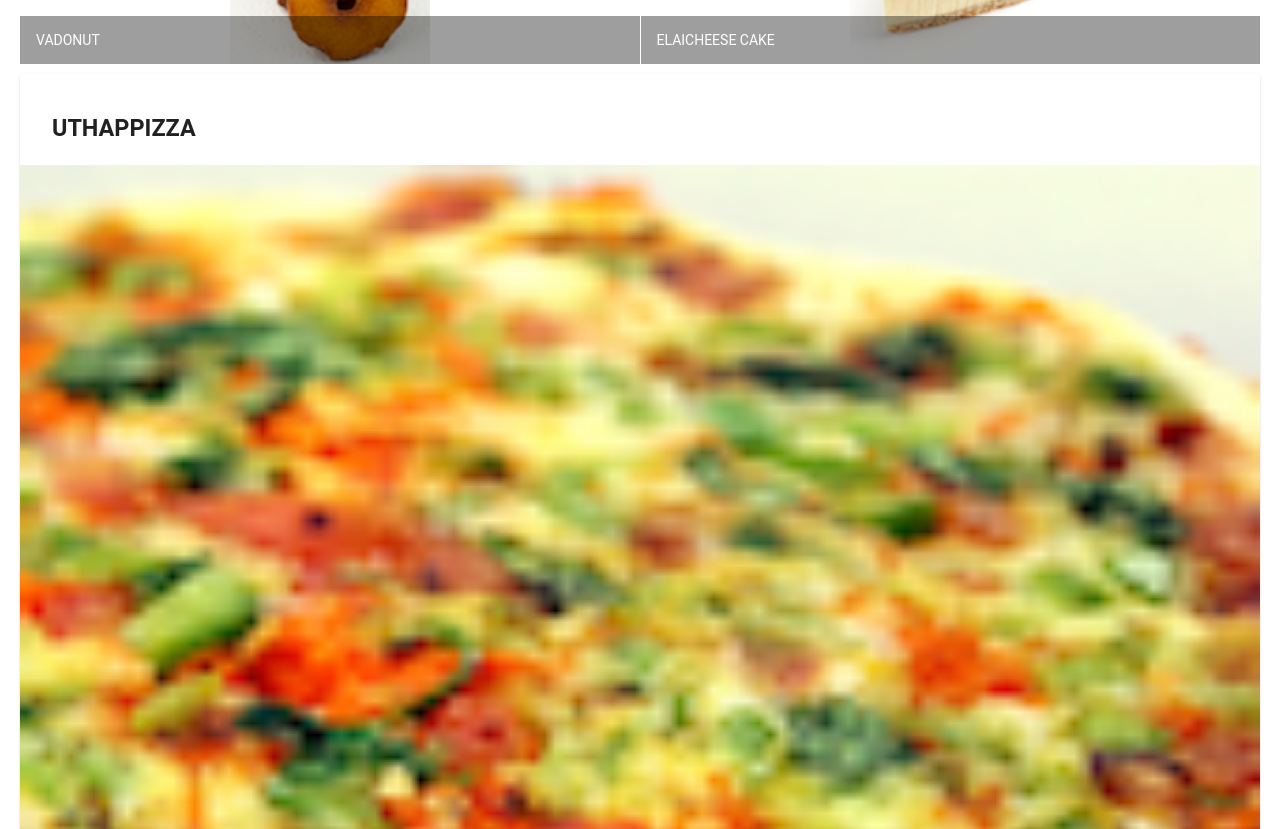
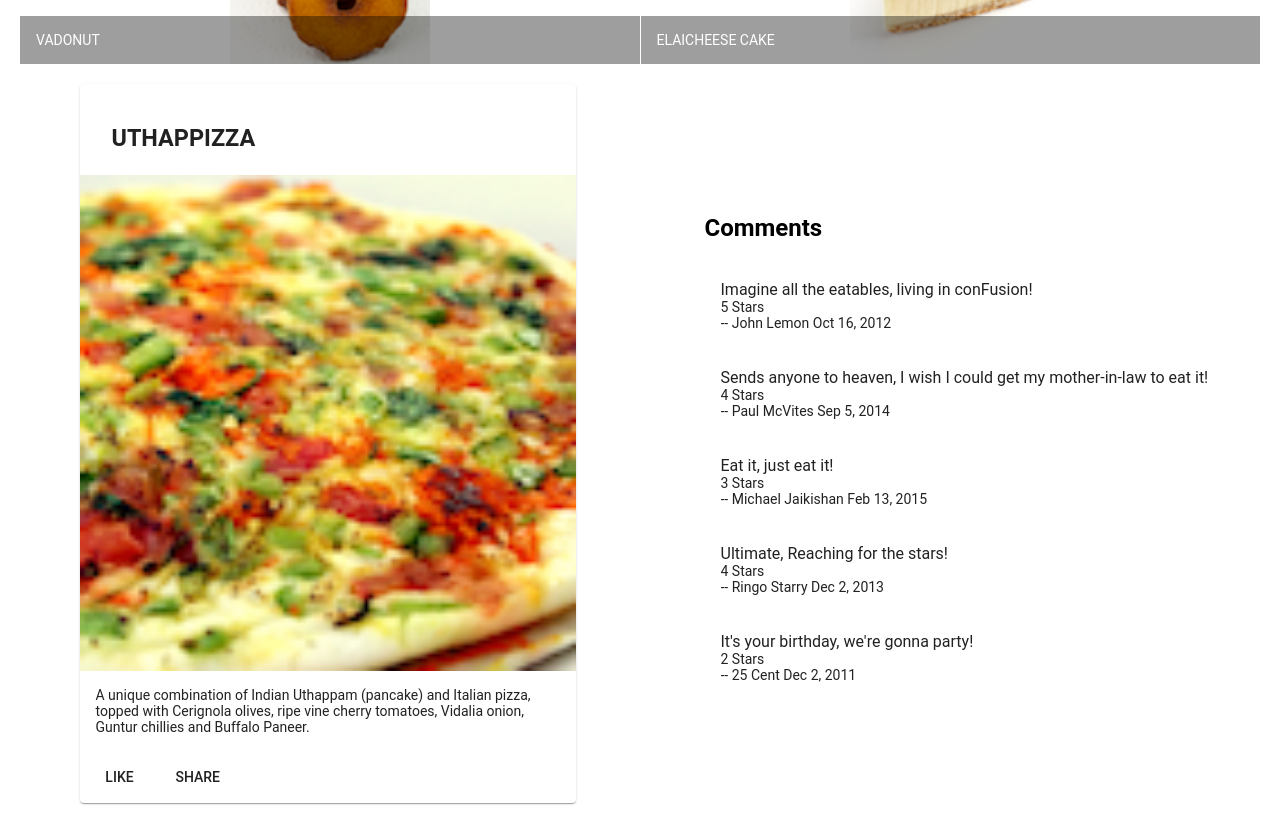
Before and after one commit to kushaalrana/AngularCoursera, an Angular app: page / in a window 1280 px wide. Shown: the part 500-1329 px from the top of the page. Built offline with nearby package versions, Linux system fonts and the light colour scheme.

Commit message:
Assignment 1 done

```diff
--- a/src/app/app.component.html
+++ b/src/app/app.component.html
@@ -1,3 +1,4 @@
 <mat-toolbar color="primary"> <span>Ristorante Con Fusion</span></mat-toolbar>
 
 <app-menu></app-menu>
+<app-dishdetail> </app-dishdetail>
--- a/src/app/app.module.ts
+++ b/src/app/app.module.ts
@@ -10,11 +10,13 @@
 
 import { AppComponent } from './app.component';
 import { MenuComponent } from './menu/menu.component';
+import { DishdetailComponent } from './dishdetail/dishdetail.component';
 
 @NgModule({
   declarations: [
     AppComponent,
-    MenuComponent
+    MenuComponent,
+    DishdetailComponent
   ],
   imports: [
     BrowserModule,
--- /dev/null
+++ b/src/app/dishdetail/dishdetail.component.html
@@ -0,0 +1,52 @@
+<div class="container"
+    fxLayout="row"
+    fxLayout.sm="column"
+    fxLayout.xs="column"
+    fxLayoutAlign.gt-md="space-around center"
+    fxLayoutGap="10px"
+    fxLayoutGap.xs="0">
+
+    <div fxFlex="40">
+  <div fxFlex *ngIf="dish">
+
+    <mat-card>
+
+      <mat-card-header>
+
+        <mat-card-title>
+        <h3> {{dish.name | uppercase}}</h3>
+      </mat-card-title>
+
+      </mat-card-header>
+
+      <img mat-card-image src={{dish.image}} alt={{dish.name}}>
+  <mat-card-content>
+  <p> {{dish.description}}</p>
+  </mat-card-content>
+  <mat-card-actions>
+  <button mat-button> LIKE </button>
+  <button  mat-button> SHARE </button>
+
+  </mat-card-actions>
+    </mat-card>
+
+  </div>
+    </div>
+
+  <div fxFlex="40">
+   <mat-list fxFlex *ngIf="dish" >
+     <h2 mat-header>Comments</h2>
+   <mat-list-item *ngFor="let di of dish.comments">
+    <p matLine>
+      <span> {{di.comment}}</span>
+    </p>
+    <p matLine> {{di.rating}} Stars </p>
+    <p matLine> --  {{di.author}}  {{di.date|date}}</p>
+
+   </mat-list-item>
+
+
+   </mat-list>
+  </div>
+
+</div>
--- /dev/null
+++ b/src/app/dishdetail/dishdetail.component.ts
@@ -0,0 +1,61 @@
+import { Component, OnInit } from '@angular/core';
+
+
+const DISH = {
+  id: '0',
+  name: 'Uthappizza',
+  image: '/assets/images/uthappizza.png',
+  category: 'mains',
+  featured: true,
+  label: 'Hot',
+  price: '4.99',
+  // tslint:disable-next-line:max-line-length
+  description: 'A unique combination of Indian Uthappam (pancake) and Italian pizza, topped with Cerignola olives, ripe vine cherry tomatoes, Vidalia onion, Guntur chillies and Buffalo Paneer.',
+  comments: [
+       {
+           rating: 5,
+           comment: 'Imagine all the eatables, living in conFusion!',
+           author: 'John Lemon',
+           date: '2012-10-16T17:57:28.556094Z'
+       },
+       {
+           rating: 4,
+           comment: 'Sends anyone to heaven, I wish I could get my mother-in-law to eat it!',
+           author: 'Paul McVites',
+           date: '2014-09-05T17:57:28.556094Z'
+       },
+       {
+           rating: 3,
+           comment: 'Eat it, just eat it!',
+           author: 'Michael Jaikishan',
+           date: '2015-02-13T17:57:28.556094Z'
+       },
+       {
+           rating: 4,
+           comment: 'Ultimate, Reaching for the stars!',
+           author: 'Ringo Starry',
+           date: '2013-12-02T17:57:28.556094Z'
+       },
+       {
+           rating: 2,
+           comment: 'It\'s your birthday, we\'re gonna party!',
+           author: '25 Cent',
+           date: '2011-12-02T17:57:28.556094Z'
+       }
+   ]
+};
+
+@Component({
+  selector: 'app-dishdetail',
+  templateUrl: './dishdetail.component.html',
+  styleUrls: ['./dishdetail.component.scss']
+})
+export class DishdetailComponent implements OnInit {
+
+    dish=DISH;
+  constructor() { }
+
+  ngOnInit() {
+  }
+
+}
--- a/src/app/menu/menu.component.html
+++ b/src/app/menu/menu.component.html
@@ -22,7 +22,7 @@
 </mat-grid-list>
 </div>
 
-<div fxFlex *ngIf="selectedDish">
+<!-- <div fxFlex *ngIf="selectedDish">
 
   <mat-card>
 
@@ -34,7 +34,7 @@
 
     </mat-card-header>
 
-    <img mat-card-image src={{selectedDish.image}} alt={{selectedDish.name}}>
+    <img height="300px" mat-card-image src={{selectedDish.image}} alt={{selectedDish.name}}>
 <mat-card-content>
 <p> {{selectedDish.description}}</p>
 </mat-card-content>
@@ -43,6 +43,6 @@
 <button  mat-button> SHARE </button>
 
 </mat-card-actions>
-  </mat-card>
+  </mat-card> -->
 
 </div>
```
Also changed, not shown: src/app/dishdetail/dishdetail.component.scss (added), 1 other file (tests, documents, lock files or other folders).
